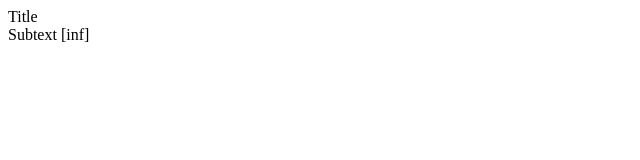
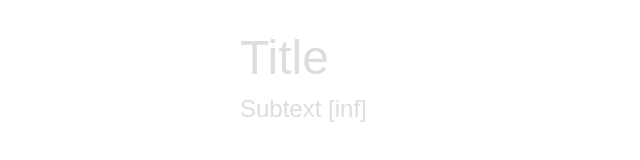
Before and after one commit to Catteleya/Text-Editor, a plain HTML site: page index.html in a window 1280 px wide. Shown: the whole page, without its empty margins (0-640 px from the left). Drawn offline with Linux system fonts and the light colour scheme; the site is published under a folder, as on GitHub Pages, so addresses that start at the root find nothing.

Commit message:
Update index.html

```diff
--- a/index.html
+++ b/index.html
@@ -2,8 +2,8 @@
   <head>
     <title>Text Editor</title>
     <meta name="viewport" content="width=device-width, initial-scale=1" />
-    <link rel="stylesheet" href="/style.css" />
-    <link rel="icon" href="/icon.png">
+    <link rel="stylesheet" href="style.css" />
+    <link rel="icon" href="icon.png">
   </head>
 
   <div id="heading" contenteditable="true"></div>
```
